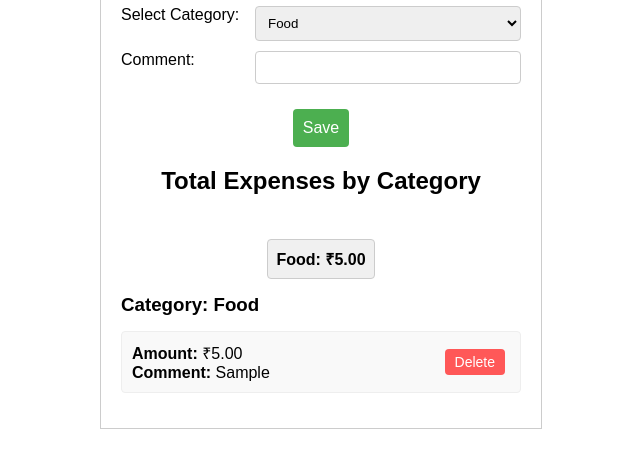
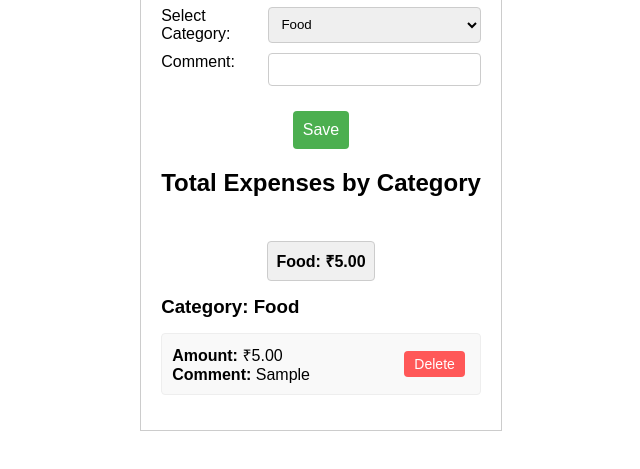
Before and after one commit to prakharguptads/Expense-Tracker, a plain HTML site: page index.html in a window 1280 px wide. Both pictures are taken after typing "5", "Sample" into the empty fields and a click on the button "Save". Shown: the part 243-712 px from the top of the page, without its empty margins (319-959 px from the left). Drawn offline with Linux system fonts and the light colour scheme; a small style sheet from the web is missing.

Commit message:
second commit

```diff
--- a/styles.css
+++ b/styles.css
@@ -92,7 +92,7 @@ button:hover {
 
 .category-expenses {
   max-height: 300px;
-  min-width: 400px;
+  width: 100%;
   overflow-y: auto;
 }
 
```
